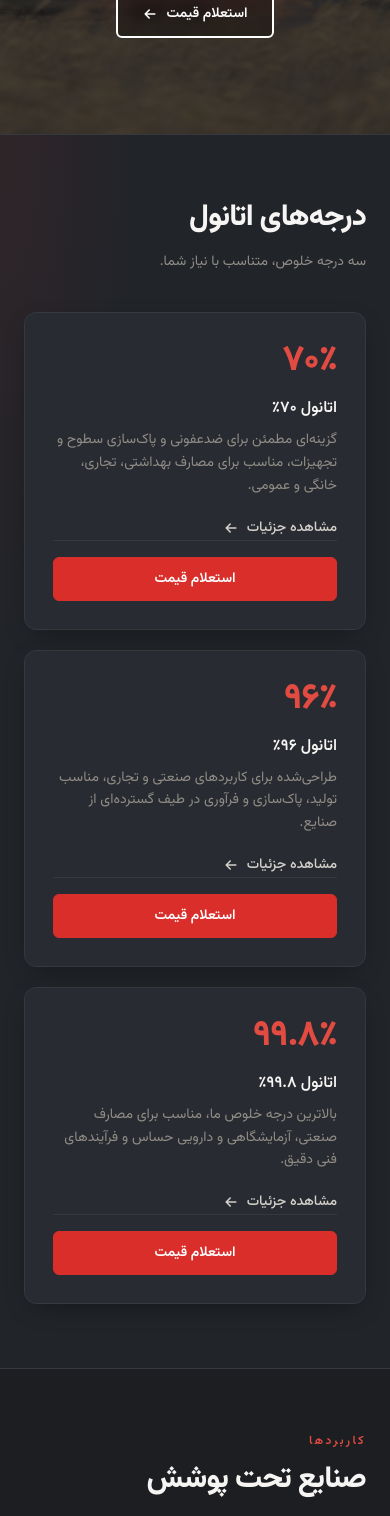
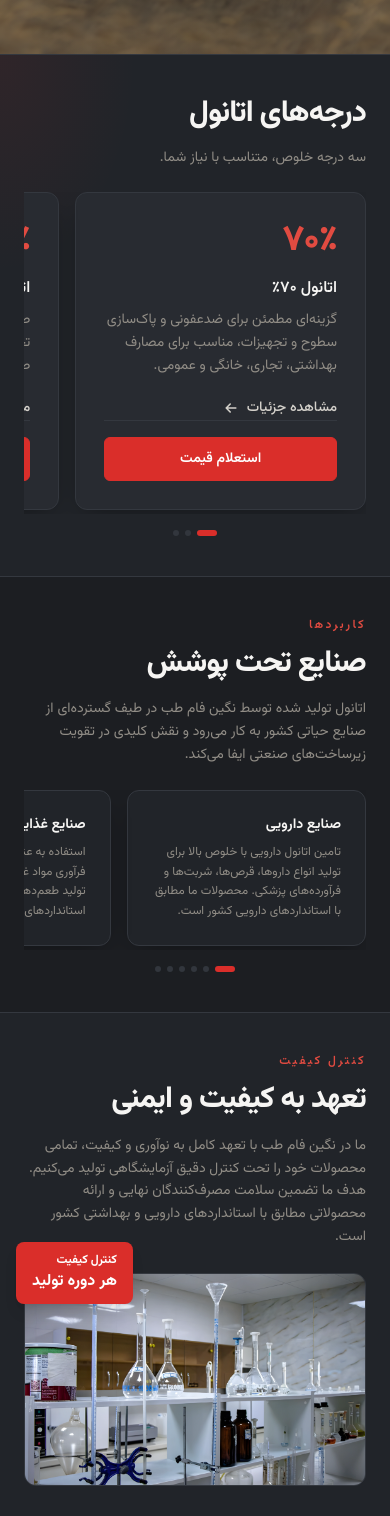
Before and after one commit to khash-021/negin-fam-teb-website, a Next.js app: page / in a window 390 px wide. Shown: the part 455-1971 px from the top of the page. Built offline with nearby package versions, Linux system fonts and the light colour scheme.

Commit message:
MOBILE VIEW HOME PAGE FIX AND PAGE TO PAGE TRANSITION

```diff
--- a/src/app/globals.css
+++ b/src/app/globals.css
@@ -61,3 +61,45 @@ html[data-locale-pending] body {
     transform: none;
   }
 }
+
+.no-scrollbar {
+  scrollbar-width: none;
+  -ms-overflow-style: none;
+}
+
+.no-scrollbar::-webkit-scrollbar {
+  display: none;
+}
+
+.qc-accordion > summary {
+  list-style: none;
+}
+
+.qc-accordion > summary::-webkit-details-marker {
+  display: none;
+}
+
+.qc-accordion > summary .chevron {
+  transition: transform 200ms ease;
+}
+
+.qc-accordion[open] > summary .chevron {
+  transform: rotate(180deg);
+}
+
+main#main-content {
+  animation: page-in 0.4s cubic-bezier(0.22, 1, 0.36, 1) backwards;
+}
+
+@keyframes page-in {
+  from {
+    opacity: 0;
+    transform: translateY(12px);
+  }
+}
+
+@media (prefers-reduced-motion: reduce) {
+  main#main-content {
+    animation: none;
+  }
+}
--- a/src/components/sections/Applications.tsx
+++ b/src/components/sections/Applications.tsx
@@ -1,15 +1,56 @@
 "use client";
 
+import { useEffect, useRef, useState } from "react";
 import { useLanguage } from "@/lib/i18n/LanguageContext";
 import { Container } from "@/components/Container";
 import { Reveal } from "@/components/Reveal";
 
+const cardClassName =
+  "h-full rounded-xl border border-surface-border bg-surface-800 p-6 shadow-card transition-colors duration-200 hover:border-brand-500/40";
+
 export function Applications() {
   const { dict } = useLanguage();
+  const scrollRef = useRef<HTMLDivElement>(null);
+  const cardRefs = useRef<(HTMLDivElement | null)[]>([]);
+  const [active, setActive] = useState(0);
+
+  useEffect(() => {
+    const container = scrollRef.current;
+    if (!container) return;
+
+    const update = () => {
+      const containerCenter = container.getBoundingClientRect().left + container.clientWidth / 2;
+      let closest = 0;
+      let minDist = Infinity;
+      cardRefs.current.forEach((card, i) => {
+        if (!card) return;
+        const cardCenter = card.getBoundingClientRect().left + card.offsetWidth / 2;
+        const dist = Math.abs(cardCenter - containerCenter);
+        if (dist < minDist) {
+          minDist = dist;
+          closest = i;
+        }
+      });
+      setActive(closest);
+    };
+
+    let raf = 0;
+    const onScroll = () => {
+      if (raf) return;
+      raf = requestAnimationFrame(() => {
+        raf = 0;
+        update();
+      });
+    };
+
+    container.addEventListener("scroll", onScroll, { passive: true });
+    update();
+    return () => container.removeEventListener("scroll", onScroll);
+  }, []);
 
   return (
     <section className="border-b border-surface-border bg-surface-900">
-      <Container className="py-16 md:py-24">
+      <Container className="py-10 lg:py-24">
         <Reveal className="max-w-xl">
           <p className="text-xs font-semibold uppercase tracking-[0.2em] text-brand-400">
             {dict.applications.eyebrow}
@@ -22,13 +63,43 @@ export function Applications() {
           </p>
         </Reveal>
 
-        <div className="mt-10 grid grid-cols-1 gap-5 sm:grid-cols-2 lg:grid-cols-3">
+        {/* Mobile/tablet: horizontal scroll-snap carousel */}
+        <div className="mt-6 lg:hidden">
+          <div
+            ref={scrollRef}
+            className="no-scrollbar flex snap-x snap-mandatory gap-4 overflow-x-auto pb-1"
+          >
+            {dict.applications.items.map((item, i) => (
+              <div
+                key={item.title}
+                ref={(el) => {
+                  cardRefs.current[i] = el;
+                }}
+                className="w-[70%] max-w-[280px] shrink-0 snap-start"
+              >
+                <Reveal delay={100 + i * 70} className={cardClassName}>
+                  <h3 className="text-sm font-bold text-ink-50">{item.title}</h3>
+                  <p className="mt-2 text-xs leading-relaxed text-ink-400">{item.text}</p>
+                </Reveal>
+              </div>
+            ))}
+          </div>
+          <div aria-hidden="true" className="mt-4 flex items-center justify-center gap-1.5">
+            {dict.applications.items.map((item, i) => (
+              <span
+                key={item.title}
+                className={`h-1.5 rounded-full transition-all duration-200 ${
+                  i === active ? "w-5 bg-brand-500" : "w-1.5 bg-surface-600"
+                }`}
+              />
+            ))}
+          </div>
+        </div>
+
+        {/* Desktop/laptop: unchanged grid */}
+        <div className="mt-10 hidden grid-cols-3 gap-5 lg:grid">
           {dict.applications.items.map((item, i) => (
-            <Reveal
-              key={item.title}
-              delay={100 + i * 70}
-              className="rounded-xl border border-surface-border bg-surface-800 p-6 shadow-card transition-colors duration-200 hover:border-brand-500/40"
-            >
+            <Reveal key={item.title} delay={100 + i * 70} className={cardClassName}>
               <h3 className="text-sm font-bold text-ink-50">{item.title}</h3>
               <p className="mt-2 text-xs leading-relaxed text-ink-400">{item.text}</p>
             </Reveal>
--- a/src/components/sections/CtaBand.tsx
+++ b/src/components/sections/CtaBand.tsx
@@ -12,7 +12,7 @@ export function CtaBand() {
     <section className="relative overflow-hidden border-b border-surface-border bg-surface-950">
       <div className="pointer-events-none absolute inset-0 bg-dot-grid opacity-50" />
       <div className="pointer-events-none absolute inset-0 bg-grid-fade" />
-      <Container className="relative flex flex-col items-center gap-6 py-20 text-center md:py-28">
+      <Container className="relative flex flex-col items-center gap-6 py-12 text-center lg:py-28">
         <Reveal>
           <h2 className="max-w-xl text-3xl font-extrabold leading-tight tracking-tight text-ink-50 md:text-4xl">
             {dict.ctaBand.title}
--- a/src/components/sections/GradesStrip.tsx
+++ b/src/components/sections/GradesStrip.tsx
@@ -1,5 +1,6 @@
 "use client";
 
+import { useEffect, useRef, useState } from "react";
 import Link from "next/link";
 import { useLanguage } from "@/lib/i18n/LanguageContext";
 import { Container } from "@/components/Container";
@@ -8,31 +9,53 @@ import { Reveal } from "@/components/Reveal";
 import { grades } from "@/data/grades";
 import { localizeDigits } from "@/lib/i18n/digits";
 
+const cardClassName =
+  "group flex h-full flex-col justify-between rounded-xl border border-surface-border bg-surface-700 p-7 shadow-card transition-all duration-200 hover:-translate-y-0.5 hover:border-brand-500/50 hover:shadow-glow-red";
+
 export function GradesStrip() {
   const { dict, locale } = useLanguage();
+  const scrollRef = useRef<HTMLDivElement>(null);
+  const cardRefs = useRef<(HTMLDivElement | null)[]>([]);
+  const [active, setActive] = useState(0);
 
-  return (
-    <section className="relative overflow-hidden border-b border-surface-border bg-surface-800">
-      <div className="pointer-events-none absolute inset-0 bg-grid-fade-soft" />
-      <Container className="relative py-16 md:py-24">
-        <Reveal className="max-w-xl">
-          <h2 className="text-3xl font-extrabold leading-tight tracking-tight text-ink-50 md:text-4xl">
-            {dict.grades.title}
-          </h2>
-          <p className="mt-4 text-sm text-ink-400 md:text-base">
-            {dict.grades.subtitle}
-          </p>
-        </Reveal>
+  useEffect(() => {
+    const container = scrollRef.current;
+    if (!container) return;
 
-        <div className="mt-10 grid grid-cols-1 gap-5 sm:grid-cols-3">
-          {grades.map((grade, i) => {
+    const update = () => {
+      const containerCenter = container.getBoundingClientRect().left + container.clientWidth / 2;
+      let closest = 0;
+      let minDist = Infinity;
+      cardRefs.current.forEach((card, i) => {
+        if (!card) return;
+        const cardCenter = card.getBoundingClientRect().left + card.offsetWidth / 2;
+        const dist = Math.abs(cardCenter - containerCenter);
+        if (dist < minDist) {
+          minDist = dist;
+          closest = i;
+        }
+      });
+      setActive(closest);
+    };
+
+    let raf = 0;
+    const onScroll = () => {
+      if (raf) return;
+      raf = requestAnimationFrame(() => {
+        raf = 0;
+        update();
+      });
+    };
+
+    container.addEventListener("scroll", onScroll, { passive: true });
+    update();
+    return () => container.removeEventListener("scroll", onScroll);
+  }, []);
+
+  const renderCardBody = (grade: (typeof grades)[number]) => {
     const item = dict.grades.items[grade.id];
     return (
-              <Reveal
-                key={grade.id}
-                delay={100 + i * 90}
-                className="group flex flex-col justify-between rounded-xl border border-surface-border bg-surface-700 p-7 shadow-card transition-all duration-200 hover:-translate-y-0.5 hover:border-brand-500/50 hover:shadow-glow-red"
-              >
+      <>
         <div>
           <Link
             href={`/products#${grade.slug}`}
@@ -65,9 +88,62 @@ export function GradesStrip() {
         </div>
 
         <GradeCardActions />
+      </>
+    );
+  };
+
+  return (
+    <section className="relative overflow-hidden border-b border-surface-border bg-surface-800">
+      <div className="pointer-events-none absolute inset-0 bg-grid-fade-soft" />
+      <Container className="relative py-10 lg:py-24">
+        <Reveal className="max-w-xl">
+          <h2 className="text-3xl font-extrabold leading-tight tracking-tight text-ink-50 md:text-4xl">
+            {dict.grades.title}
+          </h2>
+          <p className="mt-4 text-sm text-ink-400 md:text-base">
+            {dict.grades.subtitle}
+          </p>
         </Reveal>
-            );
-          })}
+
+        {/* Mobile/tablet: horizontal scroll-snap carousel */}
+        <div className="mt-6 lg:hidden">
+          <div
+            ref={scrollRef}
+            className="no-scrollbar flex snap-x snap-mandatory gap-4 overflow-x-auto pb-1"
+          >
+            {grades.map((grade, i) => (
+              <div
+                key={grade.id}
+                ref={(el) => {
+                  cardRefs.current[i] = el;
+                }}
+                className="w-[85%] max-w-[340px] shrink-0 snap-start"
+              >
+                <Reveal delay={100 + i * 90} className={cardClassName}>
+                  {renderCardBody(grade)}
+                </Reveal>
+              </div>
+            ))}
+          </div>
+          <div aria-hidden="true" className="mt-4 flex items-center justify-center gap-1.5">
+            {grades.map((grade, i) => (
+              <span
+                key={grade.id}
+                className={`h-1.5 rounded-full transition-all duration-200 ${
+                  i === active ? "w-5 bg-brand-500" : "w-1.5 bg-surface-600"
+                }`}
+              />
+            ))}
+          </div>
+        </div>
+
+        {/* Desktop/laptop: unchanged grid */}
+        <div className="mt-10 hidden grid-cols-3 gap-5 lg:grid">
+          {grades.map((grade, i) => (
+            <Reveal key={grade.id} delay={100 + i * 90} className={cardClassName}>
+              {renderCardBody(grade)}
+            </Reveal>
+          ))}
         </div>
       </Container>
     </section>
--- a/src/components/sections/QualityControl.tsx
+++ b/src/components/sections/QualityControl.tsx
@@ -10,7 +10,7 @@ export function QualityControl() {
 
   return (
     <section className="border-b border-surface-border bg-surface-800">
-      <Container className="py-16 md:py-24">
+      <Container className="py-10 lg:py-24">
         <Reveal className="max-w-xl">
           <p className="text-xs font-semibold uppercase tracking-[0.2em] text-brand-400">
             {dict.qualityControl.eyebrow}
@@ -23,7 +23,56 @@ export function QualityControl() {
           </p>
         </Reveal>
 
-        <div className="mt-10 grid grid-cols-1 gap-8 lg:grid-cols-2 lg:items-stretch lg:gap-10">
+        {/* Mobile/tablet: compact photo + accordion */}
+        <div className="mt-6 lg:hidden">
+          <Reveal className="relative">
+            <div className="relative mx-auto aspect-[16/10] w-full max-w-[640px] overflow-hidden rounded-xl border border-surface-border">
+              <Image
+                src="/factory/azmayeshga-3.webp"
+                alt={dict.qualityControl.imageAlt}
+                fill
+                loading="lazy"
+                quality={90}
+                sizes="100vw"
+                className="object-cover"
+              />
+            </div>
+            <div className="pointer-events-none absolute left-0 top-0 z-10 -translate-x-2 -translate-y-1/2 rounded-lg bg-brand-500 px-4 py-2.5 shadow-lg sm:-translate-x-4">
+              <p className="text-xs font-bold text-white">
+                {dict.qualityControl.imageBadgeTitle}
+              </p>
+              <p className="mt-0.5 text-base font-bold text-white">
+                {dict.qualityControl.imageBadgeSubtitle}
+              </p>
+            </div>
+          </Reveal>
+
+          <div className="mx-auto mt-6 max-w-[672px]">
+            {dict.qualityControl.items.map((item, i) => (
+              <Reveal key={item.title} delay={100 + i * 70}>
+                <details className="qc-accordion border-b border-surface-border">
+                  <summary className="flex min-h-11 cursor-pointer items-center justify-between gap-3 py-3 text-sm font-bold text-ink-50">
+                    {item.title}
+                    <svg
+                      aria-hidden="true"
+                      viewBox="0 0 20 20"
+                      className="chevron h-4 w-4 shrink-0 text-ink-400"
+                      fill="none"
+                      stroke="currentColor"
+                      strokeWidth="2"
+                    >
+                      <path d="M5 7.5l5 5 5-5" strokeLinecap="round" strokeLinejoin="round" />
+                    </svg>
+                  </summary>
+                  <p className="pb-4 text-xs leading-relaxed text-ink-400">{item.text}</p>
+                </details>
+              </Reveal>
+            ))}
+          </div>
+        </div>
+
+        {/* Desktop/laptop: unchanged grid */}
+        <div className="mt-10 hidden gap-8 lg:grid lg:grid-cols-2 lg:items-stretch lg:gap-10">
           <Reveal className="relative mt-10">
             <div className="relative aspect-[4/3] w-full overflow-hidden rounded-xl border border-surface-border lg:aspect-auto lg:h-full">
               <Image
--- a/src/components/sections/WhoWeAre.tsx
+++ b/src/components/sections/WhoWeAre.tsx
@@ -10,7 +10,7 @@ export function WhoWeAre() {
 
   return (
     <section className="border-b border-surface-border bg-surface-900">
-      <Container className="py-16 md:py-20">
+      <Container className="py-10 lg:py-20">
         <Reveal className="mx-auto flex max-w-xl flex-col items-center gap-4 text-center">
           <h2 className="text-2xl font-extrabold leading-tight tracking-tight text-ink-50 md:text-3xl">
             {dict.whoWeAre.title}
```
Also changed, not shown: src/components/sections/Hero.tsx (+6 -5 lines), src/components/sections/ProductionProcess.tsx (+24 -2 lines), 1 other file (tests, documents, lock files or other folders). Lines whose indentation alone changed are shown as unchanged.
